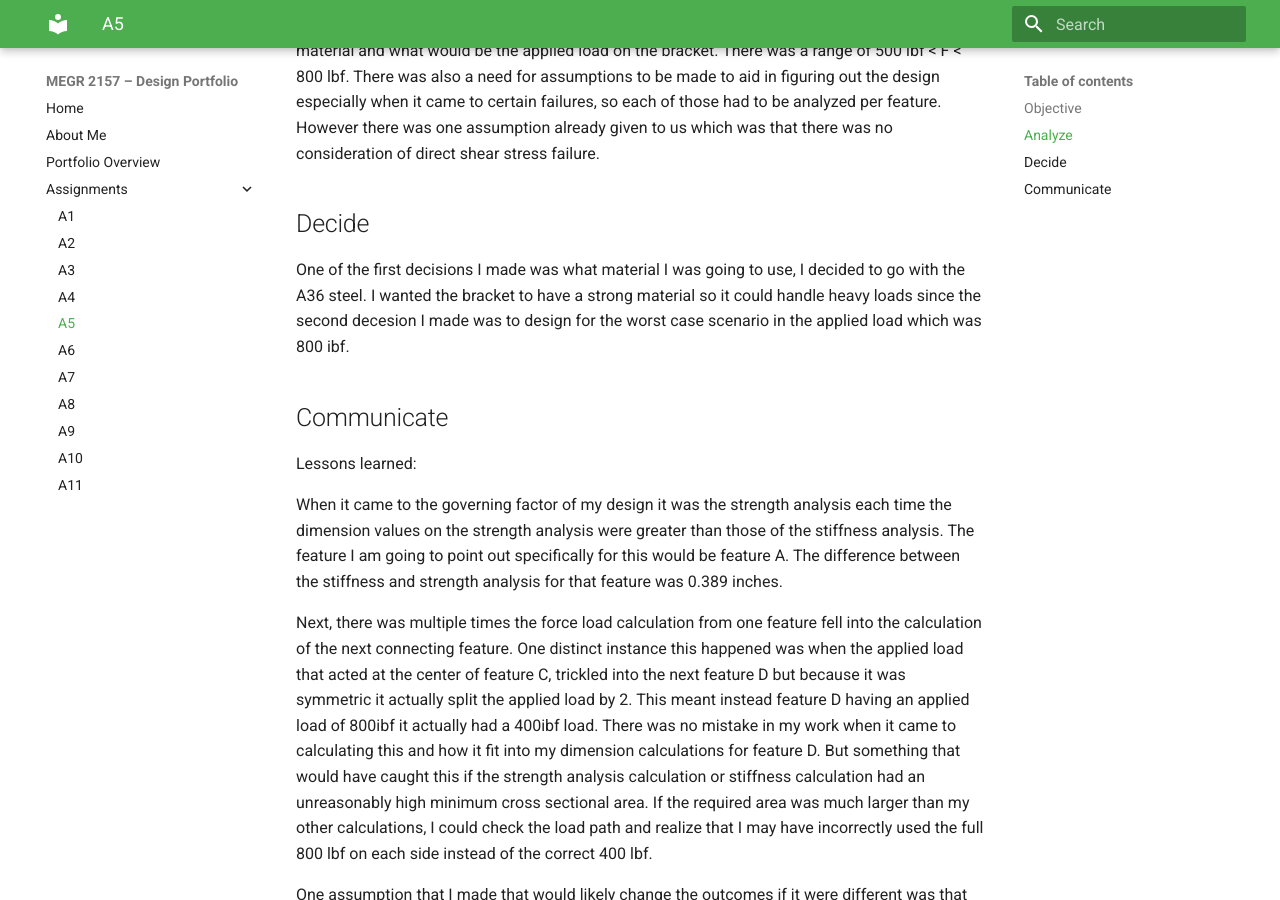
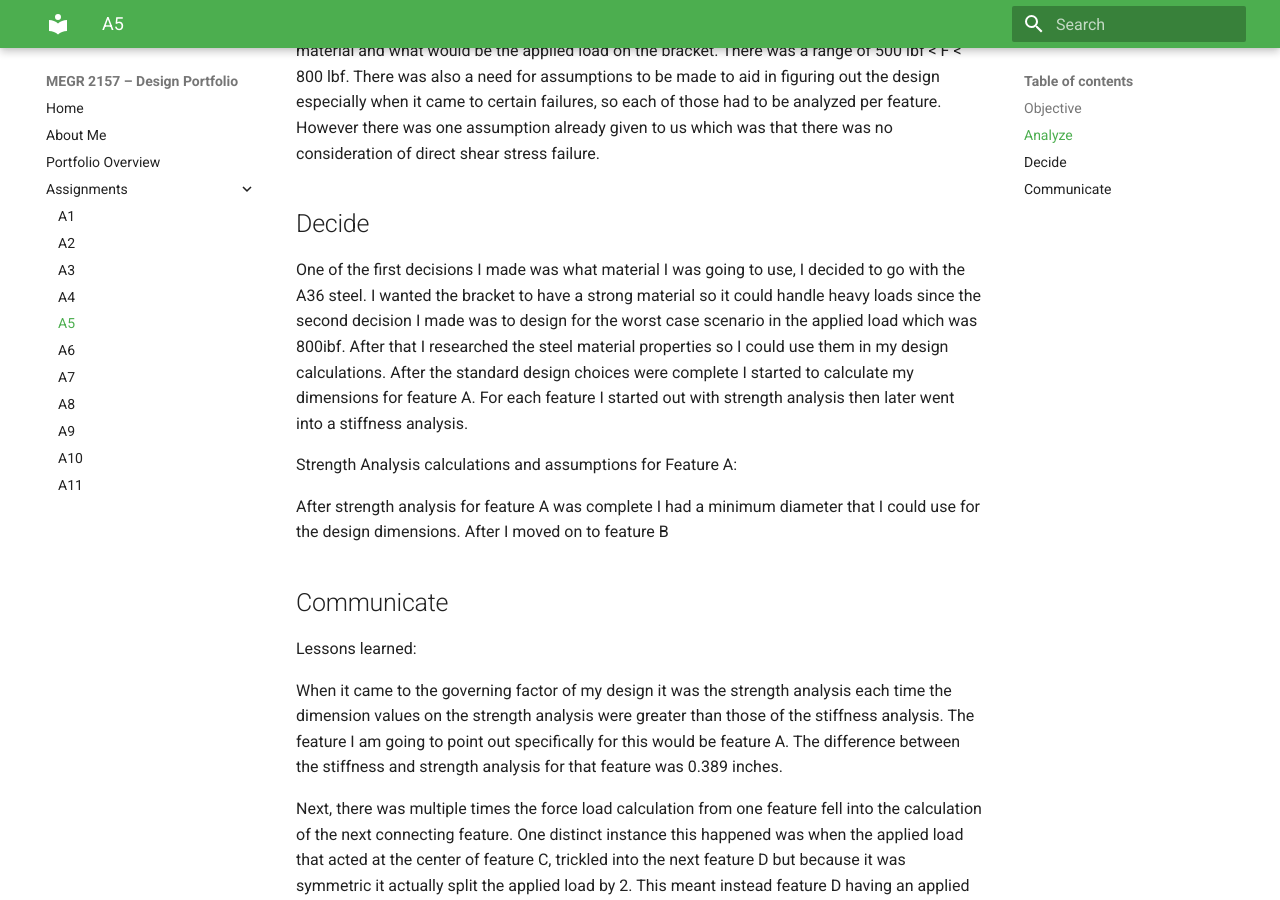
Before and after one commit to alinahsarratt/megr2157-portfolio, an MkDocs documentation site: the page built from docs/assignments/A05/index.md, in a window 1280 px wide and 900 px high, scrolled down 437 px. Built offline with MkDocs 1.6.1 and Material for MkDocs 9.7.7, drawn with Linux system fonts in a browser that asks for light colours.

Commit message:
Enhance design analysis and decision documentation
Added detailed analysis and decision-making process for bracket design, including material choice and calculations for features A and B.

```diff
--- a/docs/assignments/A05/index.md
+++ b/docs/assignments/A05/index.md
@@ -7,7 +7,18 @@ This week we were tasked to design a bracket out of one of the three given mater
 When considering the problem at hand we had to make initial design choices such as the material and what would be the applied load on the bracket. There was a range of 500 lbf < F < 800 lbf. There was also a need for assumptions to be made to aid in figuring out the design especially when it came to certain failures, so each of those had to be analyzed per feature. However there was one assumption already given to us which was that there was no consideration of direct shear stress failure.
 
 ## Decide
-One of the first decisions I made was what material I was going to use, I decided to go with the A36 steel. I wanted the bracket to have a strong material so it could handle heavy loads since the second decesion I made was to design for the worst case scenario in the applied load which was 800 ibf.
+One of the first decisions I made was what material I was going to use, I decided to go with the A36 steel. I wanted the bracket to have a strong material so it could handle heavy loads since the second decision I made was to design for the worst case scenario in the applied load which was 800ibf. After that I researched the steel material properties so I could use them in my design calculations. After the standard design choices were complete I started to calculate my dimensions for feature A. For each feature I started out with strength analysis then later went into a stiffness analysis.
+
+Strength Analysis calculations and assumptions for Feature A:
+
+
+
+
+After strength analysis for feature A was complete I had a minimum diameter that I could use for the design dimensions. After I moved on to feature B
+
+
+
+
 
 ## Communicate
 Lessons learned:
```
